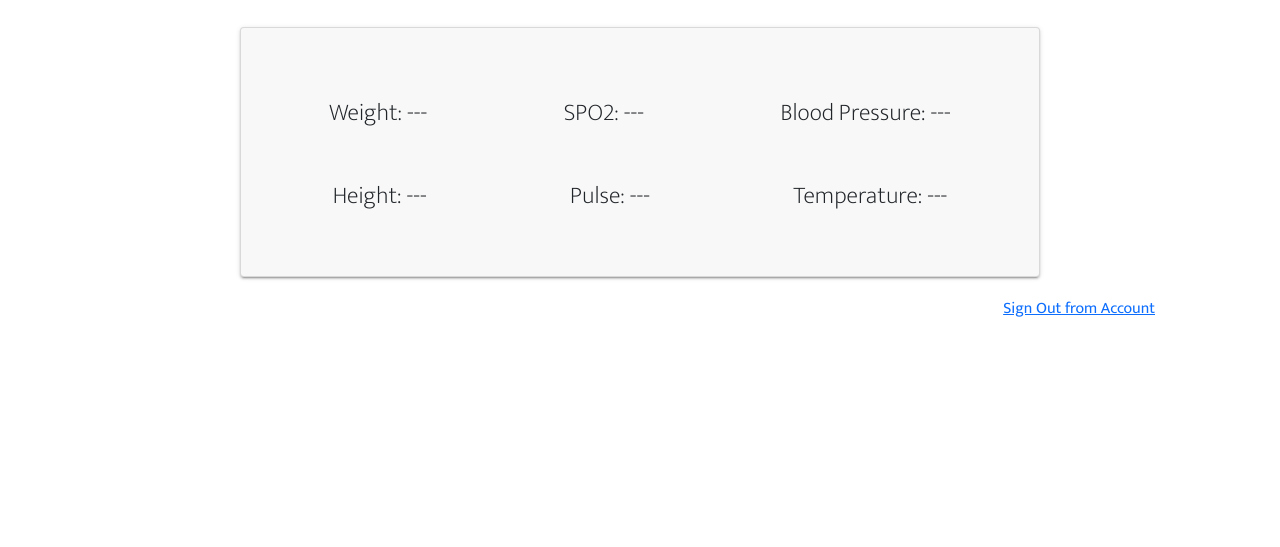
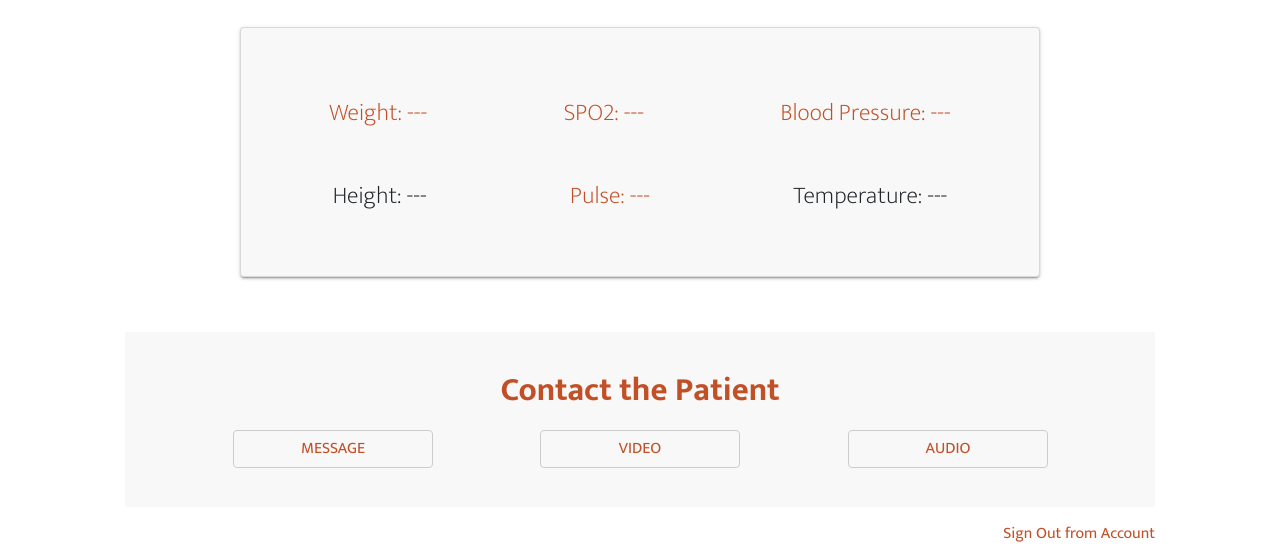
Before and after one commit to Ab1z3r/HospitalAtHome, a plain HTML site: page Web App/public/single_patient.html in a window 1280 px wide. Shown: the part 334-881 px from the top of the page. Before the commit the page ends 800 px from the top, so only its background shows below. Drawn offline with nearby package versions, Linux system fonts and the light colour scheme; some packages are replaced by stand-ins of ours.

```diff
--- a/Web App/public/single_patient.html
+++ b/Web App/public/single_patient.html
@@ -44,16 +44,25 @@
       <div id="singlePatientsCard" class="card">
         <div id="singlePatientsCardBody" class="card-body">
           <div class="singlePatientInfo">
-            <p>Weight: ---</p>
-            <p>SPO2: ---</p>
-            <p>Blood Pressure: ---</p>
+            <a href="single_patient.html"><p>Weight: ---</p></a>
+            <a href="single_patient.html"><p>SPO2: ---</p></a>
+            <a href="single_patient.html"><p>Blood Pressure: ---</p></a>
           </div>
           <div class="singlePatientInfo">
             <p>Height: ---</p>
-            <p>Pulse: ---</p>
+            <a href="single_patient.html"><p>Pulse: ---</p></a>
             <p>Temperature: ---</p>
           </div>
         </div>
+      </div>
+    </div>
+
+    <div id="singlePatientContact">
+      <h2>Contact the Patient</h2>
+      <div id="singlePatientContactButtons">
+        <button id="messageButton" class="btn btn-primary" type="button">Message</button>
+        <button id="videoButton" class="btn btn-primary" type="button">Video</button>
+        <button id="audioButton" class="btn btn-primary" type="button">Audio</button>
       </div>
     </div>
 
--- a/Web App/public/styles/main.css
+++ b/Web App/public/styles/main.css
@@ -321,7 +321,7 @@
 }
 
 #singlePatientsCard p {
-    font-size: 20px;
+    font-size: 16px;
     font-weight: 200;
 }
 
@@ -336,9 +336,42 @@
     flex-direction: column;
 }
 
-/* #singlePatientButtonGroup button: hover {
+#singlePatientPage footer>a {
+    text-decoration: none;
     color: var(--main-color);
-} */
+}
+
+#singlePatientPage footer>a:hover {
+    text-decoration: underline;
+}
+
+#singlePatientsCard a {
+    color: var(--main-color);
+    text-decoration: none;
+}
+
+#singlePatientContact {
+    width: 100%;
+    height: 175px;
+    background-color: var(--secondardy-color);
+    margin: 35px 0px 15px 0px;
+    display: flex;
+    flex-direction: column;
+    justify-content: center;
+    text-align: center;
+}
+
+#singlePatientContact h2 {
+    color: var(--main-color);
+    font-weight: 700;
+    font-size: 24px;
+    margin-top: 5px;
+}
+
+#singlePatientContactButtons {
+    display: flex;
+    flex-direction: column;
+}
 
 /* Small devices (phones, 576px and up) */
 @media screen and (min-width: 576px) {
@@ -390,6 +423,11 @@
         margin-left: 20px;
     }
 
+
+   #singlePatientsCard a:hover {
+    text-decoration: underline;
+}
+
     #singlePatientsCard p {
         font-size: 24px;
     }
@@ -402,6 +440,20 @@
 
     #singlePatientsCardBody {
         justify-content: space-evenly;
+    }
+
+    #singlePatientContactButtons {
+        flex-direction: row;
+        justify-content: space-evenly;
+    }
+
+    #singlePatientContactButtons button{
+        width: 200px;
+    }
+
+    #singlePatientContact h2 {
+        font-size: calc(1.325rem + .9vw);
+        margin-bottom: 20px;
     }
 
 }
```
